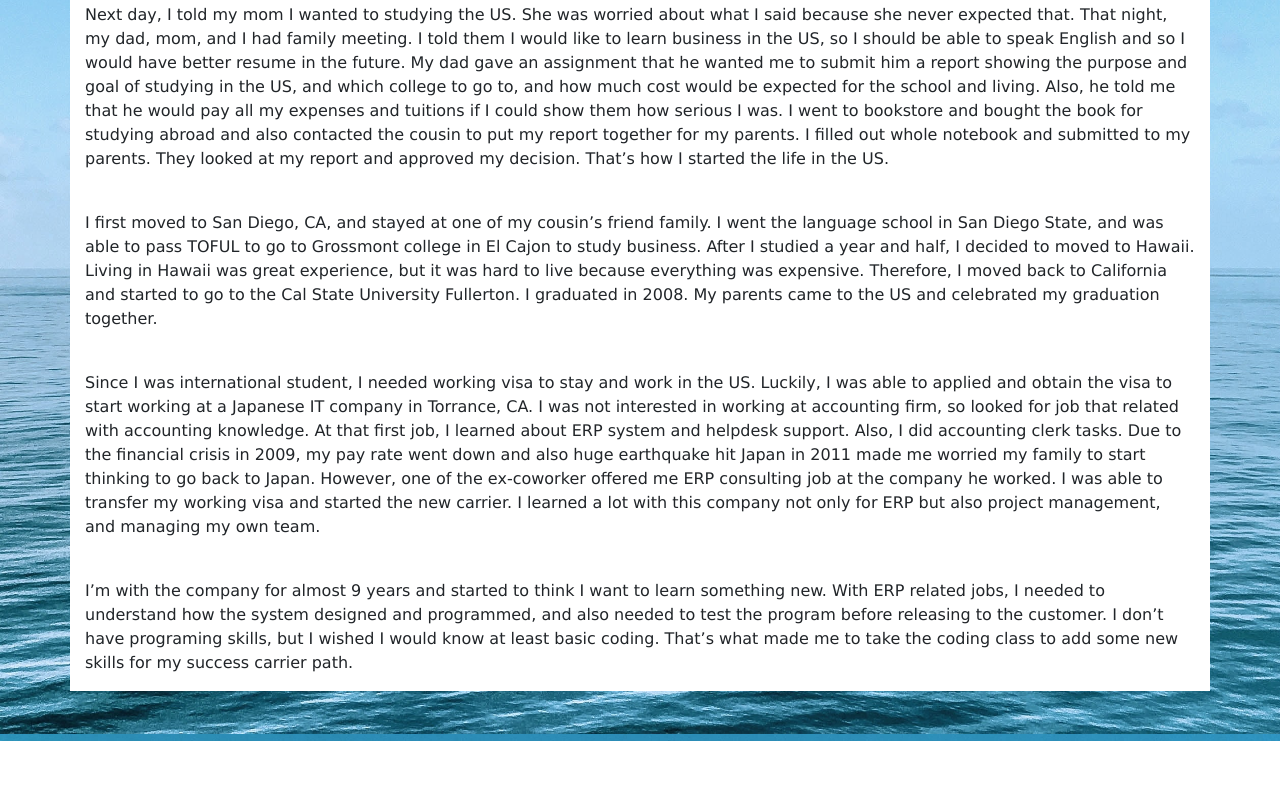
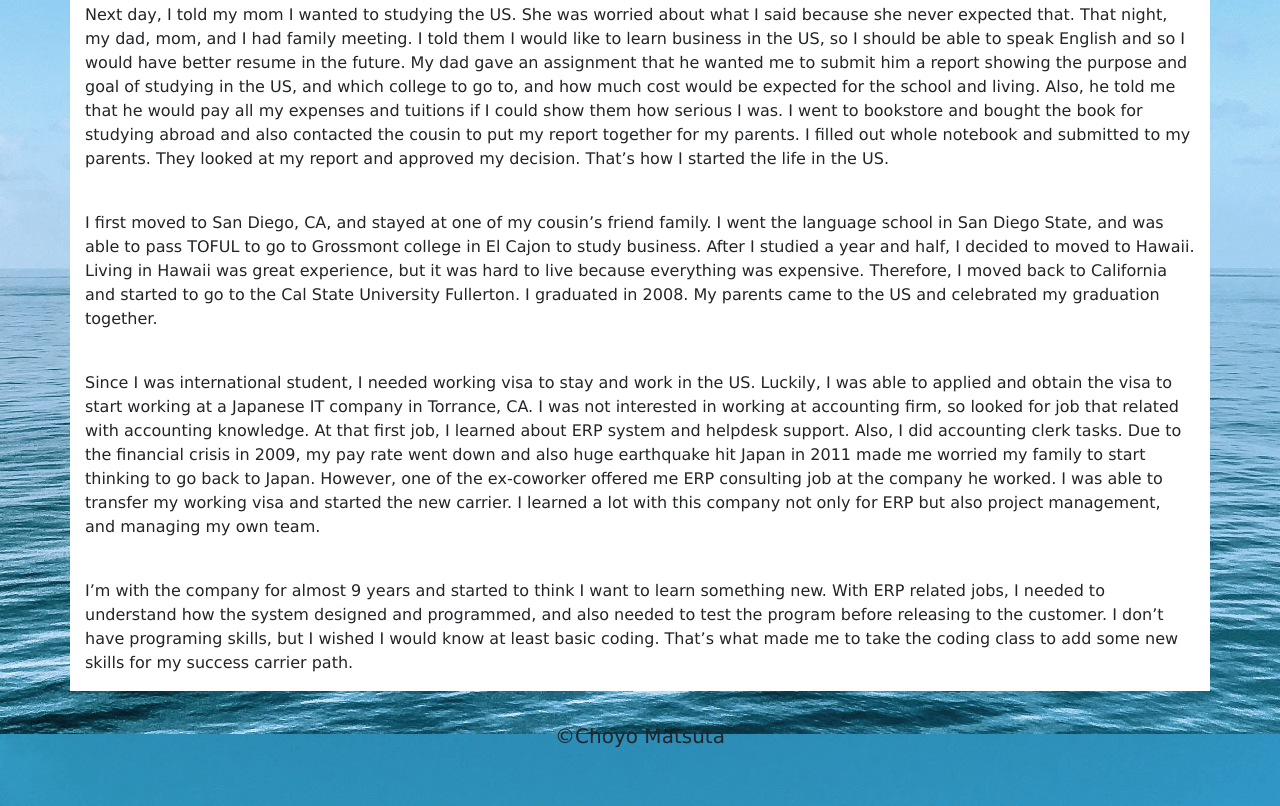
Before and after one commit to cmatsuta/homework2, a plain HTML site: page index.html in a window 1280 px wide. Shown: the part 866-1672 px from the top of the page. Before the commit the page ends 1607 px from the top, so only its background shows below. Drawn offline with nearby package versions, Linux system fonts and the light colour scheme.

Commit message:
modified footer on each html

```diff
--- a/index.html
+++ b/index.html
@@ -111,4 +111,16 @@
 
 </body>
 
+  <!-- Footer section -->
+  <footer>
+    <div class="container-fluid padding">
+      <div class="row text-center">
+        <div class="col-12">
+          <hr class="light">
+          <h5>&copy;Choyo Matsuta</h5>
+        </div>
+      </div>
+    </div>
+  </footer>
+
 </html>
```
Also changed, not shown: contact.html (+1 -1 lines), portfolio.html (+12 -5 lines).
